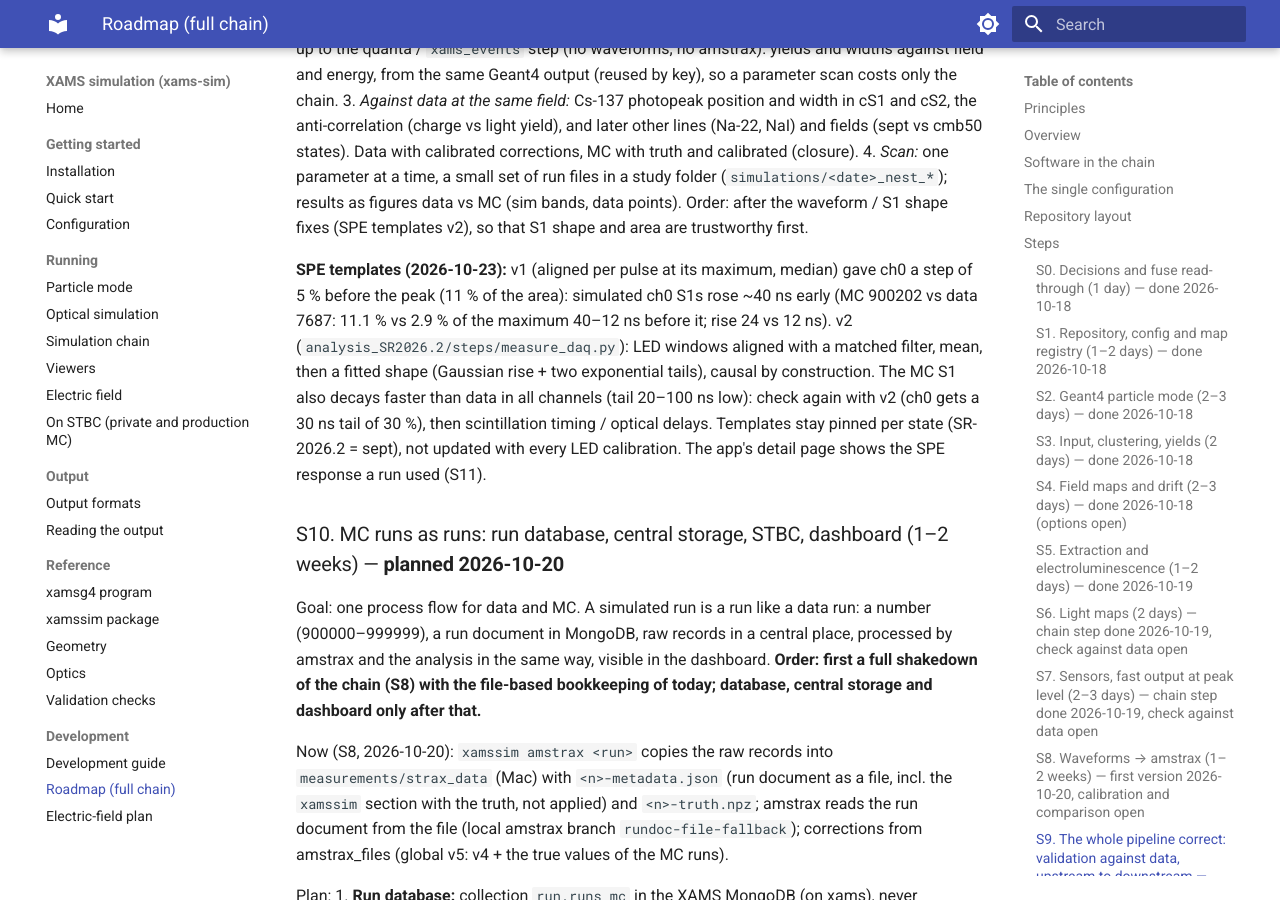
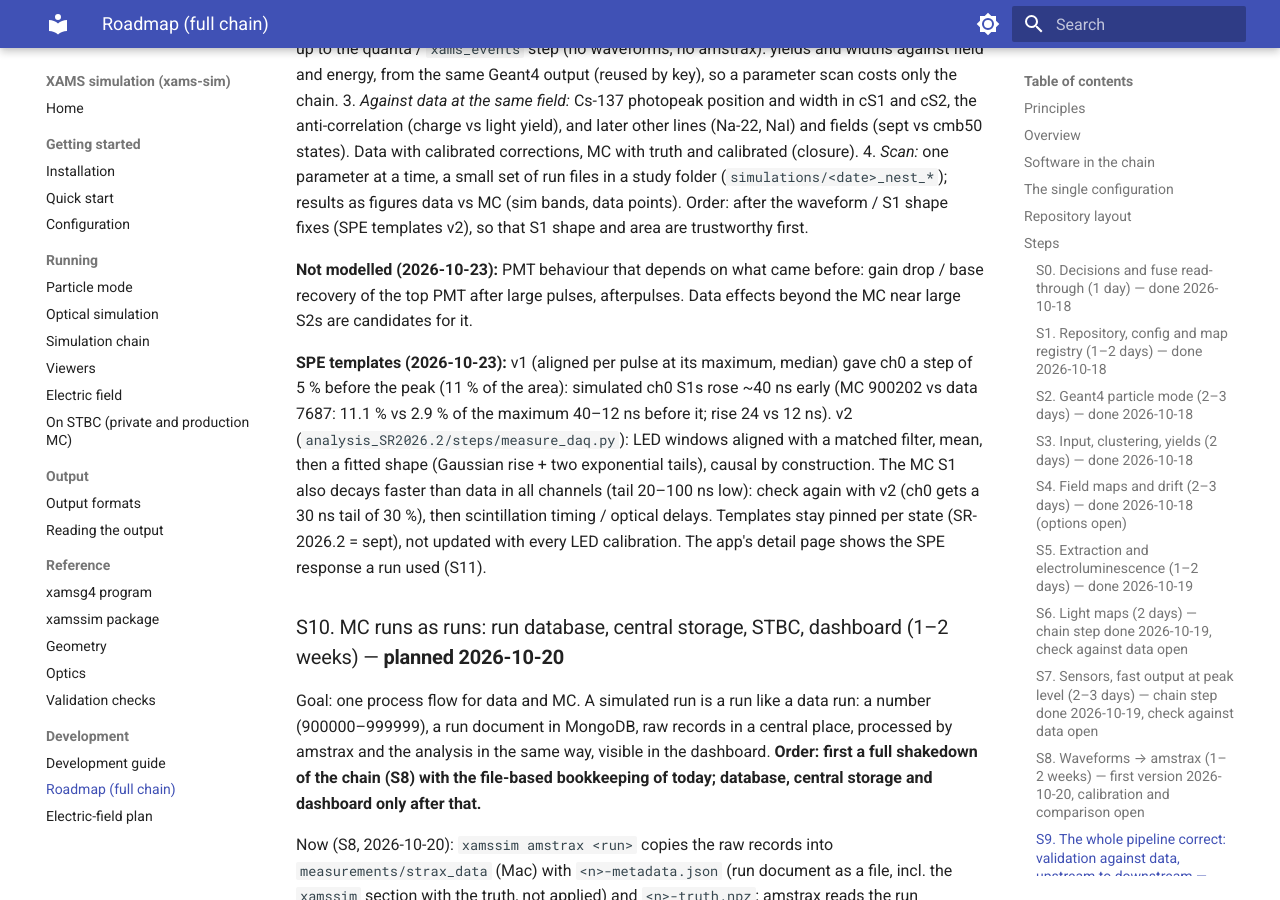
Before and after one commit to XAMS-nikhef/xams-sim, an MkDocs documentation site: the page built from docs/xams_sim_plan.md, in a window 1280 px wide and 900 px high, scrolled down 11990 px. Built offline with MkDocs 1.6.1 and Material for MkDocs 9.7.7, drawn with Linux system fonts in a browser that asks for light colours.

Commit message:
Plan S9: not modelled: PMT recovery after large pulses
Co-Authored-By: Claude Opus 5.5 <noreply@anthropic.com>

```diff
--- a/docs/xams_sim_plan.md
+++ b/docs/xams_sim_plan.md
@@ -405,6 +405,9 @@ calibrate (gains without simulated SPE / LED data) stay at truth, marked as such
    as figures data vs MC (sim bands, data points).
 Order: after the waveform / S1 shape fixes (SPE templates v2), so that S1 shape and area are trustworthy first.
 
+**Not modelled (2026-10-23):** PMT behaviour that depends on what came before: gain drop / base recovery of the top
+PMT after large pulses, afterpulses. Data effects beyond the MC near large S2s are candidates for it.
+
 **SPE templates (2026-10-23):** v1 (aligned per pulse at its maximum, median) gave ch0 a step of 5 % before the peak
 (11 % of the area): simulated ch0 S1s rose ~40 ns early (MC 900202 vs data 7687: 11.1 % vs 2.9 % of the maximum
 40–12 ns before it; rise 24 vs 12 ns). v2 (`analysis_SR2026.2/steps/measure_daq.py`): LED windows aligned with a
```
